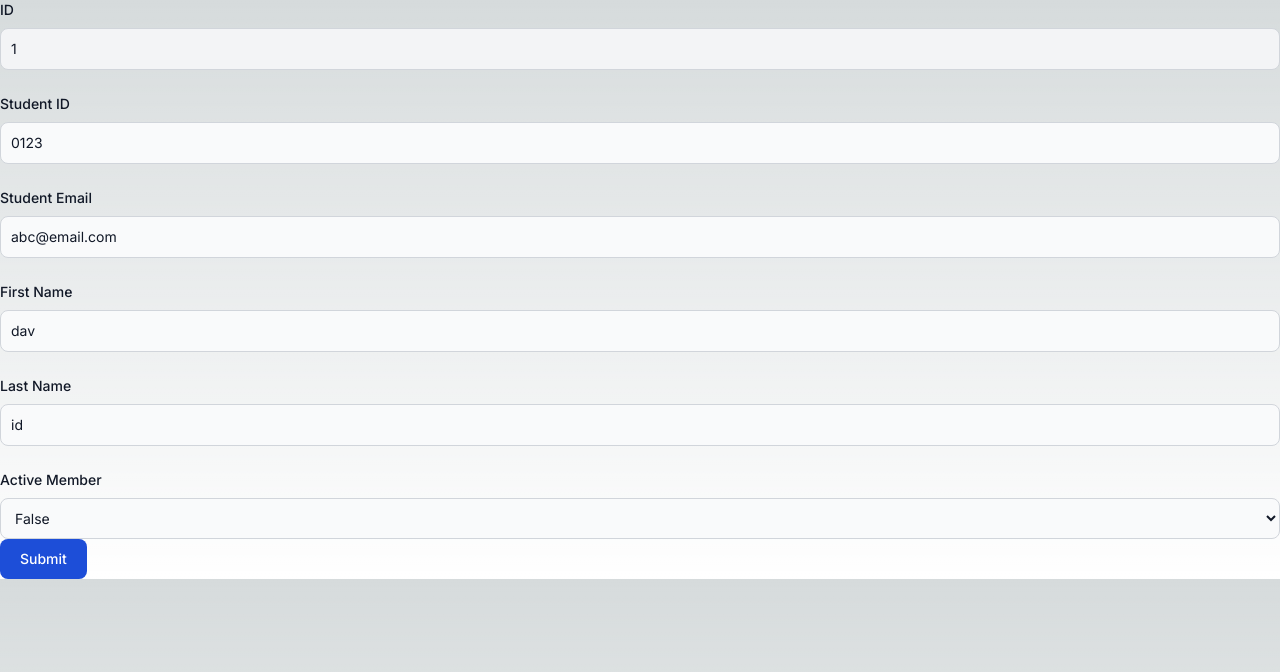
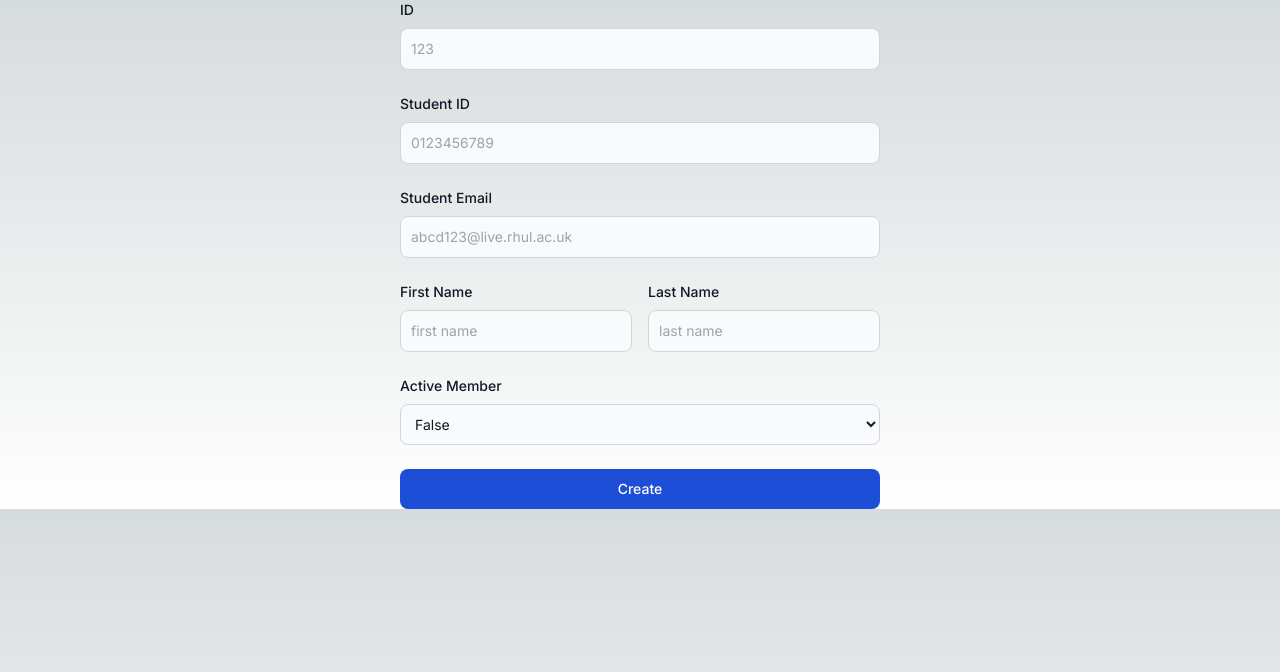
Before and after one commit to rhul-compsoc/compsoc-dash, a Next.js app: page /members/create in a window 1280 px wide. Shown: the top 672 px of the page. Built offline with nearby package versions, Linux system fonts and the light colour scheme.

Commit message:
update layout of edit and create form and delete

```diff
--- a/app/members/create/page.tsx
+++ b/app/members/create/page.tsx
@@ -15,11 +15,11 @@ export default function Page() {
 
   return (
     <div>
-      {/* <CreateForm/> */}
+      <CreateForm/>
 
-      <EditForm
+      {/* <EditForm
         member={member}
-      />
+      /> */}
     </div>
   );
 }
--- a/components/forms/memberForm.tsx
+++ b/components/forms/memberForm.tsx
@@ -1,4 +1,4 @@
-import { patchMember, postMember } from "@/lib/api/members";
+import { deleteMember, patchMember, postMember } from "@/lib/api/members";
 import { Member } from "@/lib/types/member";
 
 interface FormProps {
@@ -6,7 +6,7 @@ interface FormProps {
 }
 
 export const CreateForm = (): JSX.Element => {
-  const onClick = async () => {
+  const createClick = async () => {
     const idInput = document.getElementById("id") as HTMLInputElement;
     const studentIdInput = document.getElementById("student-id") as HTMLInputElement;
     const studentEmailInput = document.getElementById("student-email") as HTMLInputElement;
@@ -28,7 +28,7 @@ export const CreateForm = (): JSX.Element => {
   };
 
   return (
-    <form>
+    <form className="max-w-[480px] mx-auto">
       <div className="mb-6">
         <label
           htmlFor="id"
@@ -76,6 +76,7 @@ export const CreateForm = (): JSX.Element => {
         />
       </div>
 
+      <div className="grid grid-cols-1 md:grid-cols-2 gap-4">
         <div className="mb-6">
         <label
           htmlFor="first-name"
@@ -107,8 +108,9 @@ export const CreateForm = (): JSX.Element => {
             required
           />
         </div>
+      </div>
 
-      <div>
+      <div className="mb-6">
         <label
           htmlFor="membership-status"
           className="block mb-2 text-sm font-medium text-gray-900 dark:text-white"
@@ -123,19 +125,22 @@ export const CreateForm = (): JSX.Element => {
           <option>True</option>
         </select>
       </div>
+
+      <div className="grid grid-cols-1 md:grid-cols-1 gap-4">
         <button
           type="button"
           className="text-white bg-blue-700 hover:bg-blue-800 focus:ring-4 focus:outline-none focus:ring-blue-300 font-medium rounded-lg text-sm w-full sm:w-auto px-5 py-2.5 text-center dark:bg-blue-600 dark:hover:bg-blue-700 dark:focus:ring-blue-800"
-        onClick={onClick}
+          onClick={createClick}
         >
-        Submit
+          Create
         </button>
+      </div>
     </form>
   );
 };
 
 export const EditForm: React.FC<FormProps> = ({ member }): JSX.Element => {
-  const onClick = async () => {
+  const editClick = async () => {
     const idInput = document.getElementById("id") as HTMLInputElement;
     const studentIdInput = document.getElementById("student-id") as HTMLInputElement;
     const studentEmailInput = document.getElementById("student-email") as HTMLInputElement;
@@ -156,8 +161,15 @@ export const EditForm: React.FC<FormProps> = ({ member }): JSX.Element => {
     console.log(resp);
   };
 
+  const deleteClick = async () => {
+    const idInput = document.getElementById("id") as HTMLInputElement;
+
+    const resp = await deleteMember(parseInt(idInput.value));
+    console.log(resp);
+  };
+
   return (
-    <form>
+    <form className="max-w-[480px] mx-auto">
       <div className="mb-6">
         <label
           htmlFor="id"
@@ -209,6 +221,7 @@ export const EditForm: React.FC<FormProps> = ({ member }): JSX.Element => {
         />
       </div>
 
+      <div className="grid grid-cols-1 md:grid-cols-2 gap-4">
         <div className="mb-6">
         <label
           htmlFor="first-name"
@@ -242,8 +255,9 @@ export const EditForm: React.FC<FormProps> = ({ member }): JSX.Element => {
             required
           />
         </div>
+      </div>
 
-      <div>
+      <div className="mb-6">
         <label
           htmlFor="membership-status"
           className="block mb-2 text-sm font-medium text-gray-900 dark:text-white"
@@ -259,13 +273,24 @@ export const EditForm: React.FC<FormProps> = ({ member }): JSX.Element => {
           <option>True</option>
         </select>
       </div>
+
+      <div className="grid grid-cols-1 md:grid-cols-2 gap-4">
         <button
           type="button"
           className="text-white bg-blue-700 hover:bg-blue-800 focus:ring-4 focus:outline-none focus:ring-blue-300 font-medium rounded-lg text-sm w-full sm:w-auto px-5 py-2.5 text-center dark:bg-blue-600 dark:hover:bg-blue-700 dark:focus:ring-blue-800"
-        onClick={onClick}
+          onClick={editClick}
         >
           Submit
         </button>
+
+        <button
+          type="button"
+          className="text-white bg-red-700 hover:bg-red-800 focus:ring-4 focus:outline-none focus:ring-blue-300 font-medium rounded-lg text-sm w-full sm:w-auto px-5 py-2.5 text-center dark:bg-red-600 dark:hover:bg-red-700 dark:focus:ring-red-800"
+          onClick={deleteClick}
+        >
+          Delete
+        </button>
+      </div>
     </form>
   );
 };
--- a/components/navigation/footer.tsx
+++ b/components/navigation/footer.tsx
@@ -11,13 +11,25 @@ export const Footer = () => {
             <a href="#" className="mr-4 hover:underline md:mr-6 ">About</a>
           </li>
           <li>
-            <a href="#" className="mr-4 hover:underline md:mr-6">Privacy Policy</a>
+            <a href="#" className="mr-4 hover:underline md:mr-6">Privacy</a>
           </li>
           <li>
-            <a href="#" className="mr-4 hover:underline md:mr-6">Licensing</a>
+            <a
+              href="https://github.com/rhul-compsoc/compsoc-dash"
+              target="_blank"
+              className="mr-4 hover:underline md:mr-6"
+            >
+              Source
+            </a>
           </li>
           <li>
-            <a href="#" className="hover:underline">Contact</a>
+            <a
+              href="https://github.com/rhul-compsoc"
+              target="_blank"
+              className="hover:underline"
+            >
+              Github
+            </a>
           </li>
         </ul>
       </div>
--- a/lib/api/members.ts
+++ b/lib/api/members.ts
@@ -70,3 +70,16 @@ export async function putMember(member: Member): Promise<Response> {
 
   return response;
 }
+
+export async function deleteMember(id: number): Promise<Response> {
+  const response = await fetch(
+    `http://localhost:8080/member/${id}`,
+    {
+      method: "DELETE",
+    }
+  );
+
+  if (!response.ok) throw new Error("failed to fetch (put) to api");
+
+  return response;
+}
```
Lines whose indentation alone changed are shown as unchanged.
